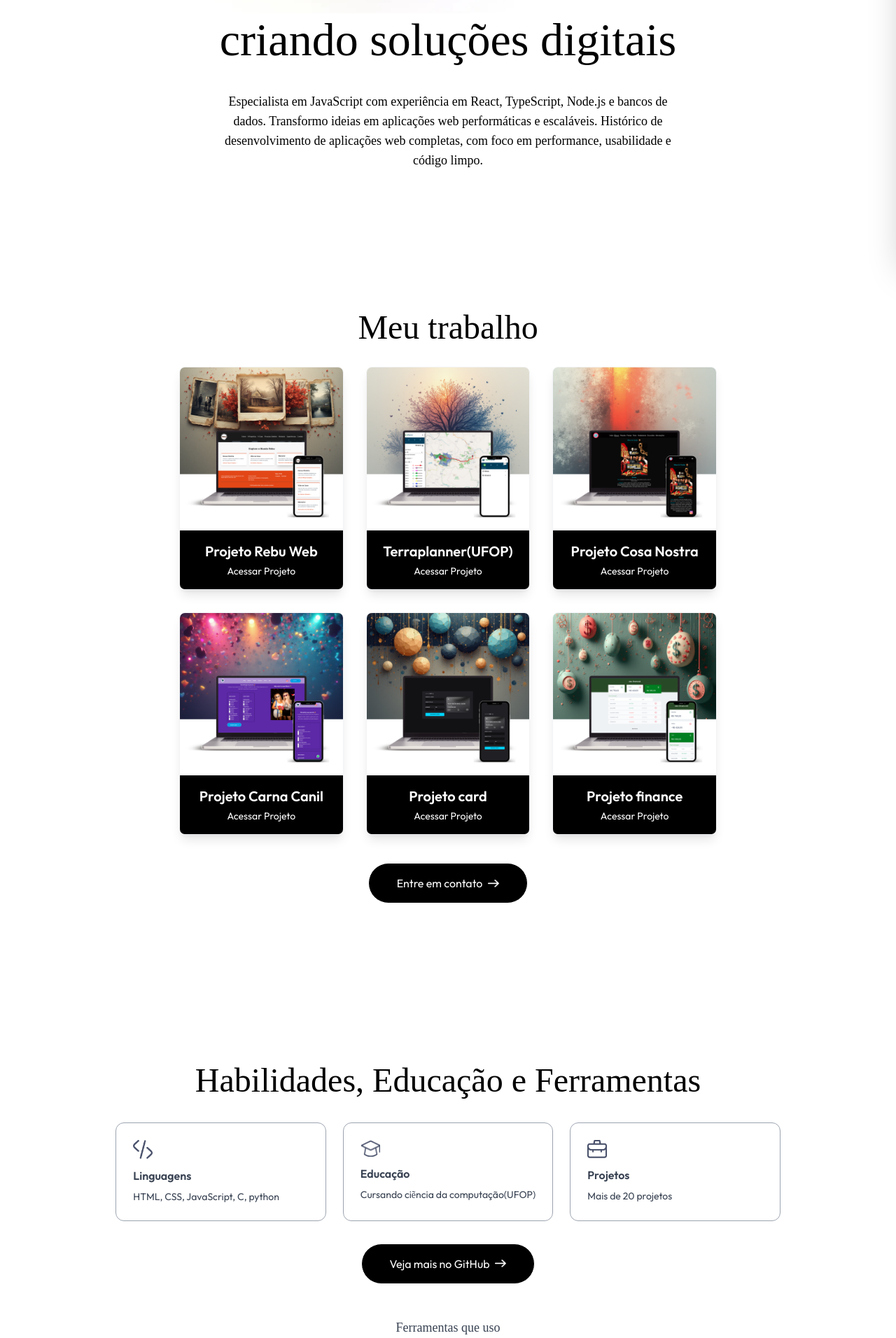
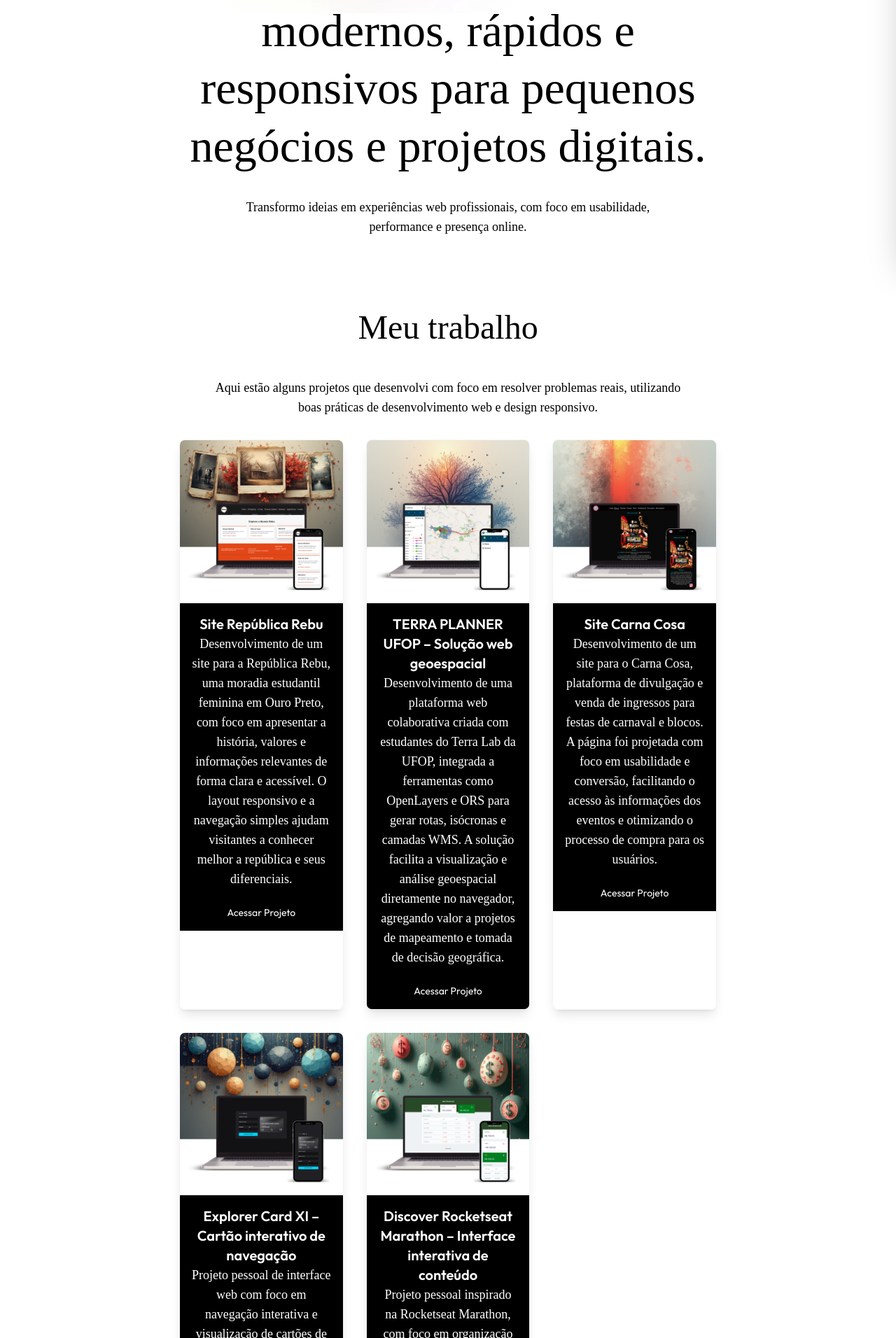
Before and after one commit to lucasFilppe/portf-lio, a Next.js app: page / in a window 1280 px wide. Shown: the part 428-2340 px from the top of the page at 70% size. Built offline with nearby package versions, Linux system fonts and the light colour scheme; a web font is replaced by a local one.

Commit message:
melhorando layout do portifolio

```diff
--- a/app/components/About.jsx
+++ b/app/components/About.jsx
@@ -1,49 +1,29 @@
-
 import React from "react";
 
 const About = () => {
   return (
     <div
-  id="sobre"
-  className="w-full px-4 sm:px-8 md:px-[12%] py-10 scroll-mt-36" // Aumentado o valor
->
-
-
+      id="sobre"
+      className="w-full px-4 sm:px-8 md:px-[12%] py-10 scroll-mt-36" // Aumentado o valor
+    >
       <h2 className="text-center text-3xl sm:text-4xl md:text-5xl font-Ovo mb-12 mt-10">
         Sobre mim
       </h2>
 
       <div className="flex flex-col lg:flex-row items-center gap-8 lg:gap-16">
-
-
-
         {/* Texto e informações */}
         <div className="flex-1">
           <p className="mb-6 sm:mb-8 text-sm sm:text-base md:text-lg font-Ovo leading-relaxed">
-            Sou um <strong>Desenvolvedor Full Stack</strong> apaixonado por
-            transformar ideias em soluções digitais eficientes. Minha abordagem
-            combina <strong>código limpo</strong>,{" "}
-            <strong>boas práticas</strong> e{" "}
-            <strong>atenção aos detalhes</strong> para criar aplicações que são
-            tanto funcionais quanto elegantes.
+            Sou desenvolvedor front-end com foco em criar interfaces modernas e
+            funcionais. Tenho experiência com React e Next.js, sempre buscando
+            entregar aplicações rápidas, responsivas e fáceis de usar.
           </p>
 
           <p className="mb-6 text-sm sm:text-base md:text-lg font-Ovo leading-relaxed">
-            Minha jornada na programação começou{" "}
-            <i>"na faculdade de ciência de computação pela UFOP"</i>, e desde
-            então venho me especializando em{" "}
-            <strong>JavaScript/TypeScript</strong>, <strong>React</strong>,{" "}
-            <strong>Node.js</strong> e bancos de dados relacionais e
-            não-relacionais.
+            Atualmente estou em constante evolução, aprimorando minhas
+            habilidades e desenvolvendo projetos que simulam demandas reais do
+            mercado.
           </p>
-
-          <p className="mb-6 text-sm sm:text-base md:text-lg font-Ovo leading-relaxed">
-            Além do código, valorizo <strong>experiência do usuário</strong>,{" "}
-            <strong>performance</strong> e <strong>escalabilidade</strong>.
-            Acredito que tecnologia deve resolver problemas reais de forma
-            simples e acessível.
-          </p>
-
         </div>
       </div>
     </div>
--- a/app/components/Habilidades.jsx
+++ b/app/components/Habilidades.jsx
@@ -1,4 +1,4 @@
-import { assets, infoList, toolsData} from "@/assets/assets";
+import { assets, infoList, toolsData } from "@/assets/assets";
 import Image from "next/image";
 import React from "react";
 
@@ -8,6 +8,11 @@ const Habilidades = () => {
       <h2 className="text-center text-3xl sm:text-4xl md:text-5xl font-Ovo mb-5">
         Habilidades, Educação e Ferramentas
       </h2>
+      <p className="mt-4 text-sm sm:text-base md:text-lg max-w-2xl font-Ovo leading-relaxed">
+        Trabalho com tecnologias modernas para criar interfaces funcionais,
+        responsivas e de fácil manutenção.
+
+      </p>
 
       {/* Lista de informações */}
       <ul className="grid grid-cols-1 sm:grid-cols-2 lg:grid-cols-3 gap-4 sm:gap-6 max-w-full">
@@ -25,17 +30,7 @@ const Habilidades = () => {
         ))}
       </ul>
 
-      <div className="flex flex-col sm:flex-row items-center gap-4 mt-4">
-        <a
-          href="https://github.com/lucasFilppe?tab=repositories"
-          target="_blank" // Boa prática para links externos
-          rel="noopener noreferrer" // Boa prática de segurança
-          className="px-10 py-3 border border-white rounded-full bg-black text-white flex items-center gap-2"
-        >
-          Veja mais no GitHub
-          <Image src={assets.right_arrow_white} alt="" className="w-4" />
-        </a>
-      </div>
+
 
       {/* Ferramentas */}
       <h4 className="mt-8 mb-4 text-gray-700 font-Ovo text-base sm:text-lg">
--- a/app/components/Header.jsx
+++ b/app/components/Header.jsx
@@ -26,20 +26,15 @@ const Header = () => {
 
       {/* Título principal */}
       <h1 className="text-2xl sm:text-4xl md:text-5xl lg:text-[66px] font-Ovo leading-snug sm:leading-tight md:leading-tight max-w-3xl">
-        Desenvolvedor Full Stack criando soluções digitais
+        Desenvolvedor Front-end focado em criar sites modernos, rápidos e
+        responsivos para pequenos negócios e projetos digitais.
       </h1>
 
       {/* Descrição */}
       <p className="mt-4 text-sm sm:text-base md:text-lg max-w-2xl font-Ovo leading-relaxed">
-        Especialista em JavaScript com experiência em React, TypeScript, Node.js
-        e bancos de dados. Transformo ideias em aplicações web performáticas e
-        escaláveis. Histórico de desenvolvimento de aplicações web completas,
-        com foco em performance, usabilidade e código limpo.
+        Transformo ideias em experiências web profissionais, com foco em
+        usabilidade, performance e presença online.
       </p>
-
-
-
-
     </header>
   );
 };
--- a/app/components/ProjectMockupCard.jsx
+++ b/app/components/ProjectMockupCard.jsx
@@ -11,7 +11,7 @@ import Link from 'next/link';
  * @param {string} props.title - O título do projeto.
  * @param {string} props.projectUrl - O URL para o projeto (link).
  */
-export default function ProjectMockupCard({ src, alt, title, projectUrl }) {
+export default function ProjectMockupCard({ src, alt, title, description,projectUrl }) {
   // Configurações da imagem (ajuste conforme necessário)
   const imageProps = {
     src: src,
@@ -39,6 +39,9 @@ export default function ProjectMockupCard({ src, alt, title, projectUrl }) {
         <h3 className="text-xl font-semibold text-white   transition-colors duration-300">
           {title}
         </h3>
+        <p className="mb-6 text-white text-sm sm:text-base md:text-lg font-Ovo leading-relaxed">
+          {description}
+        </p>
         <p className="mt-1 text-sm text-white ">
             Acessar Projeto
         </p>
--- a/app/components/Services.jsx
+++ b/app/components/Services.jsx
@@ -9,47 +9,45 @@ import ProjectMockupCard from "./ProjectMockupCard";
 const projectsData = [
   {
     id: 1,
-    title: "Projeto Rebu Web",
+    title: "Site República Rebu",
+    description: "Desenvolvimento de um site para a República Rebu, uma moradia estudantil feminina em Ouro Preto, com foco em apresentar a história, valores e informações relevantes de forma clara e acessível. O layout responsivo e a navegação simples ajudam visitantes a conhecer melhor a república e seus diferenciais.",
     imageSrc: assets.rebu_web, // O objeto importado
     imageAlt: "Mockup do site Rebu Web em dispositivos",
     url: "https://republica-rebu-site.vercel.app/", // URL do seu projeto
   },
   {
     id: 2,
-    title: "Terraplanner(UFOP)",
+    title: "TERRA PLANNER UFOP – Solução web geoespacial",
     imageSrc: assets.terra_muckup,
+    description:"Desenvolvimento de uma plataforma web colaborativa criada com estudantes do Terra Lab da UFOP, integrada a ferramentas como OpenLayers e ORS para gerar rotas, isócronas e camadas WMS. A solução facilita a visualização e análise geoespacial diretamente no navegador, agregando valor a projetos de mapeamento e tomada de decisão geográfica.",
     imageAlt: "Mockup da aplicação",
     url: "https://www.terraplanner.org/",
   },
 
   {
     id: 3,
-    title: "Projeto Cosa Nostra",
+    title: "Site Carna Cosa",
     imageSrc: assets.cosa_muckup,
+    description:"Desenvolvimento de um site para o Carna Cosa, plataforma de divulgação e venda de ingressos para festas de carnaval e blocos. A página foi projetada com foco em usabilidade e conversão, facilitando o acesso às informações dos eventos e otimizando o processo de compra para os usuários.",
     imageAlt: "Mockup da aplicação cosa",
     url: "https://carnacosa.vercel.app/",
   },
 
   {
-    id: 4,
-    title: "Projeto Carna Canil ",
-    imageSrc: assets.canil_muckup,
-    imageAlt: "Mockup da aplicação canil",
-    url: "https://carna-canil.vercel.app/",
-  },
-
-  {
     id: 5,
-    title: "Projeto card",
+    title: "Explorer Card XI – Cartão interativo de navegação",
     imageSrc: assets.card_muckup,
+    description: "Projeto pessoal de interface web com foco em navegação interativa e visualização de cartões de informação. Desenvolvido para explorar componentes reutilizáveis, animações suaves e layout responsivo que se adapta a diferentes tamanhos de tela.",
     imageAlt: "Mockup da aplicação card",
     url: "https://explorer-card-xi.vercel.app/",
   },
 
   {
     id: 6,
-    title: "Projeto finance",
+    title: "Discover Rocketseat Marathon – Interface interativa de conteúdo",
     imageSrc: assets.finance_muckup,
+    description:"Projeto pessoal inspirado na Rocketseat Marathon, com foco em organização de conteúdo e interação em interface web. Desenvolvido para praticar a criação de componentes reutilizáveis, responsividade e estrutura de layout moderno, proporcionando uma experiência fluida tanto no desktop quanto no mobile.",
+
     imageAlt: "Mockup da aplicação finance",
     url: "https://discover-rocketseat-marathon.vercel.app/",
   },
@@ -70,7 +68,11 @@ const Services = () => {
     <div id="trabalho" className="w-full px-[12%] py-10 scroll-mt-20">
       <div className="w-11/12 max-w-3xl text-center mx-auto min-h-screen py-8 flex flex-col items-center justify-center gap-8">
         <h2 className="text-center text-5xl font-Ovo">Meu trabalho</h2>
-
+        <p className="mt-4 text-sm sm:text-base md:text-lg max-w-2xl font-Ovo leading-relaxed">
+          Aqui estão alguns projetos que desenvolvi com foco em resolver
+          problemas reais, utilizando boas práticas de desenvolvimento web e
+          design responsivo.
+        </p>
         {/* Layout de grade responsivo */}
         <div className="grid grid-cols-1 md:grid-cols-2 lg:grid-cols-3 gap-8">
           {projectsData.map((project) => (
@@ -79,6 +81,7 @@ const Services = () => {
               src={project.imageSrc}
               alt={project.imageAlt}
               title={project.title}
+              description={project.description}
               projectUrl={project.url}
             />
           ))}
@@ -94,9 +97,7 @@ const Services = () => {
             Entre em contato
             <Image src={assets.right_arrow_white} alt="" className="w-4" />
           </a>
-
         </div>
-
       </div>
     </div>
   );
--- a/assets/assets.js
+++ b/assets/assets.js
@@ -185,7 +185,7 @@ export const serviceData = [
 export const infoList = [
     { icon: assets.code_icon, iconDark: assets.code_icon_dark, title: 'Linguagens', description: 'HTML, CSS, JavaScript, C, python' },
     { icon: assets.edu_icon, iconDark: assets.edu_icon_dark, title: 'Educação', description: 'Cursando ciẽncia da computação(UFOP)' },
-    { icon: assets.project_icon, iconDark: assets.project_icon_dark, title: 'Projetos', description: 'Mais de 20 projetos' }
+    //{ icon: assets.project_icon, iconDark: assets.project_icon_dark, title: 'Projetos', description: 'Mais de 20 projetos' }
 ];
 
 export const toolsData = [
```
Lines whose indentation alone changed are shown as unchanged.
